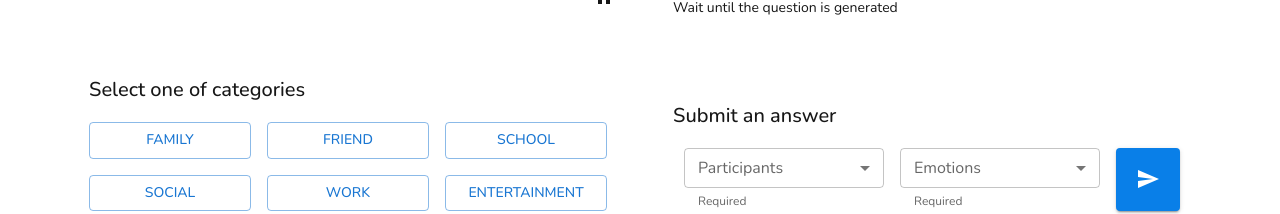
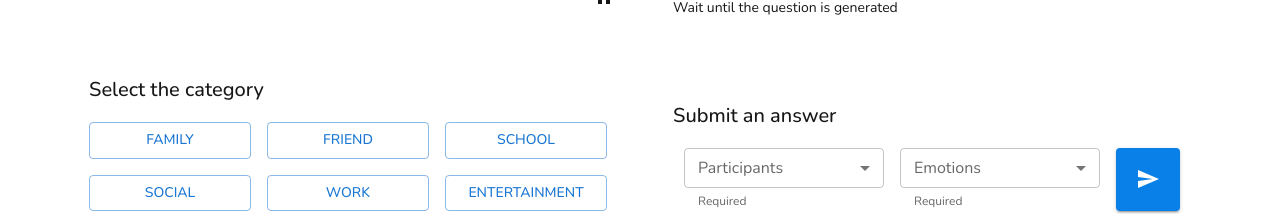
Before and after one commit to thasup/stack-connect, a Next.js app: page /feelinks/board in a window 1280 px wide. Shown: the part 382-596 px from the top of the page. Built offline with nearby package versions, Linux system fonts and the light colour scheme; what @mui/material-nextjs would draw is missing.

Commit message:
chore: Change feelinks api endpoint

```diff
--- a/src/app/(public)/feelinks/board/page.tsx
+++ b/src/app/(public)/feelinks/board/page.tsx
@@ -61,7 +61,7 @@ export default function FeelinksBoardPage() {
   useEffect(() => {
     if (selectedCategory) {
       setIsLoading(true);
-      fetch(process.env.NEXT_PUBLIC_AI_ENDPOINT, {
+      fetch(`${process.env.NEXT_PUBLIC_AI_ENDPOINT}/feelinks`, {
         method: "POST",
         headers: {
           "Content-Type": "application/x-www-form-urlencoded"
@@ -160,7 +160,7 @@ export default function FeelinksBoardPage() {
               sx={{ mt: 4, p: 4, border: "1px solid white", borderRadius: "8px" }}
             >
               <Stack direction="column" spacing={2} justifyContent="center" height="100%">
-                <Typography variant="h6">Select one of categories</Typography>
+                <Typography variant="h6">Select the category</Typography>
                 <Stack direction="row" spacing={2} justifyContent="center">
                   {categories.slice(0, 3).map((category) => {
                     return (
@@ -169,6 +169,7 @@ export default function FeelinksBoardPage() {
                         variant="outlined"
                         fullWidth
                         sx={{ flex: 1, wordBreak: "break-word" }}
+                        disabled={isLoading}
                         onClick={() => handleClickCategory(category.name)}
                       >
                         {category.name}
@@ -184,6 +185,7 @@ export default function FeelinksBoardPage() {
                         variant="outlined"
                         fullWidth
                         sx={{ flex: 1, wordBreak: "break-word" }}
+                        disabled={isLoading}
                         onClick={() => handleClickCategory(category.name)}
                       >
                         {category.name}
```
